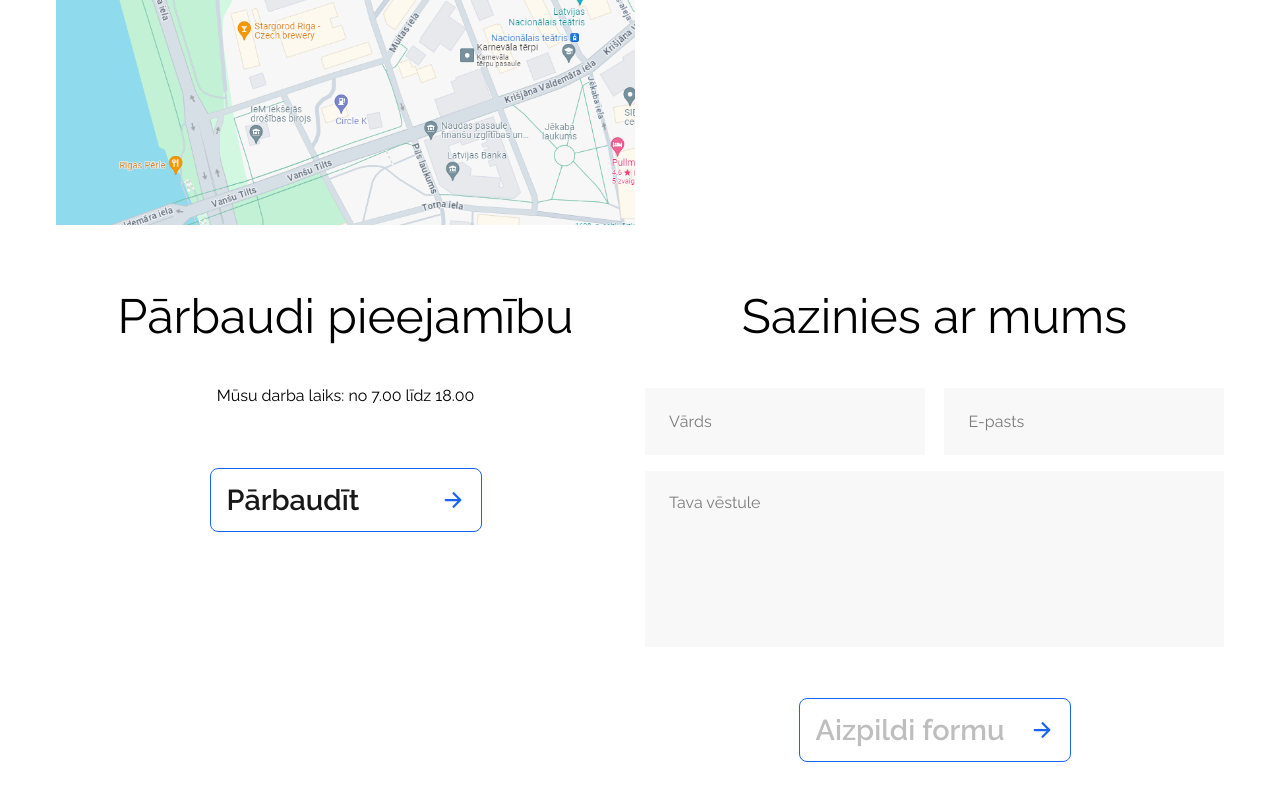
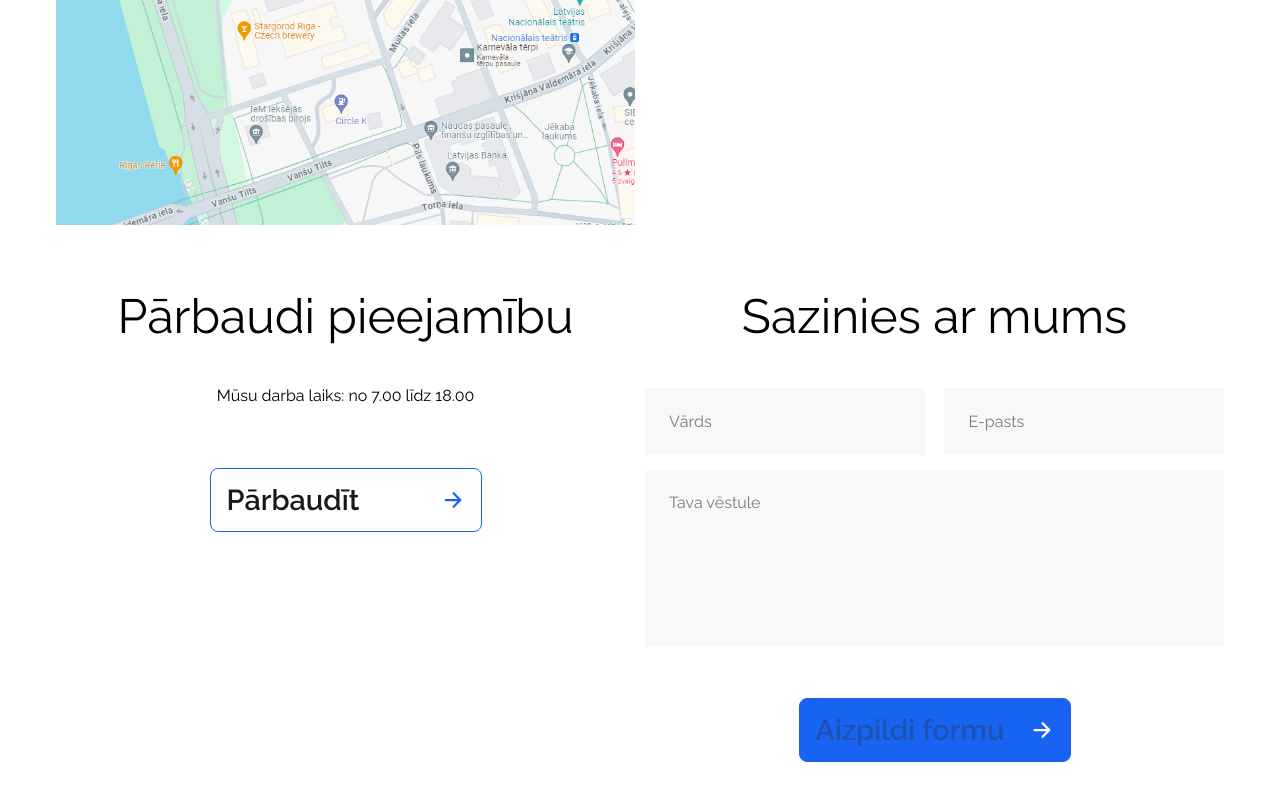
Before and after one commit to juandrepanther/tech-task-web-app, a React (Vite) app: page /contacts in a window 1280 px wide. Shown: the part 578-1378 px from the top of the page. Built offline with nearby package versions, Linux system fonts and the light colour scheme; no server answers.

Commit message:
fix: btn color send style

```diff
--- a/src/components/button/button.tsx
+++ b/src/components/button/button.tsx
@@ -37,7 +37,11 @@ export default function Button({
         disabled={disabled}
         type={type === 'submit' ? 'submit' : undefined}
         className="button"
-        style={{ width, height }}
+        style={{
+          width,
+          height,
+          backgroundColor: type === 'submit' ? 'var(--primary-color)' : '',
+        }}
         onClick={handle}
       >
         {disabled ? (
@@ -45,7 +49,10 @@ export default function Button({
         ) : (
           <h2 className={darkTheme ? 'button_title_hover_dark' : ''}>{title}</h2>
         )}
-        <IoArrowForwardOutline size={24} style={{ color: 'var(--primary-color)' }} />
+        <IoArrowForwardOutline
+          size={24}
+          style={{ color: type !== 'submit' ? 'var(--primary-color)' : '#fff' }}
+        />
       </button>
     </div>
   )
```
